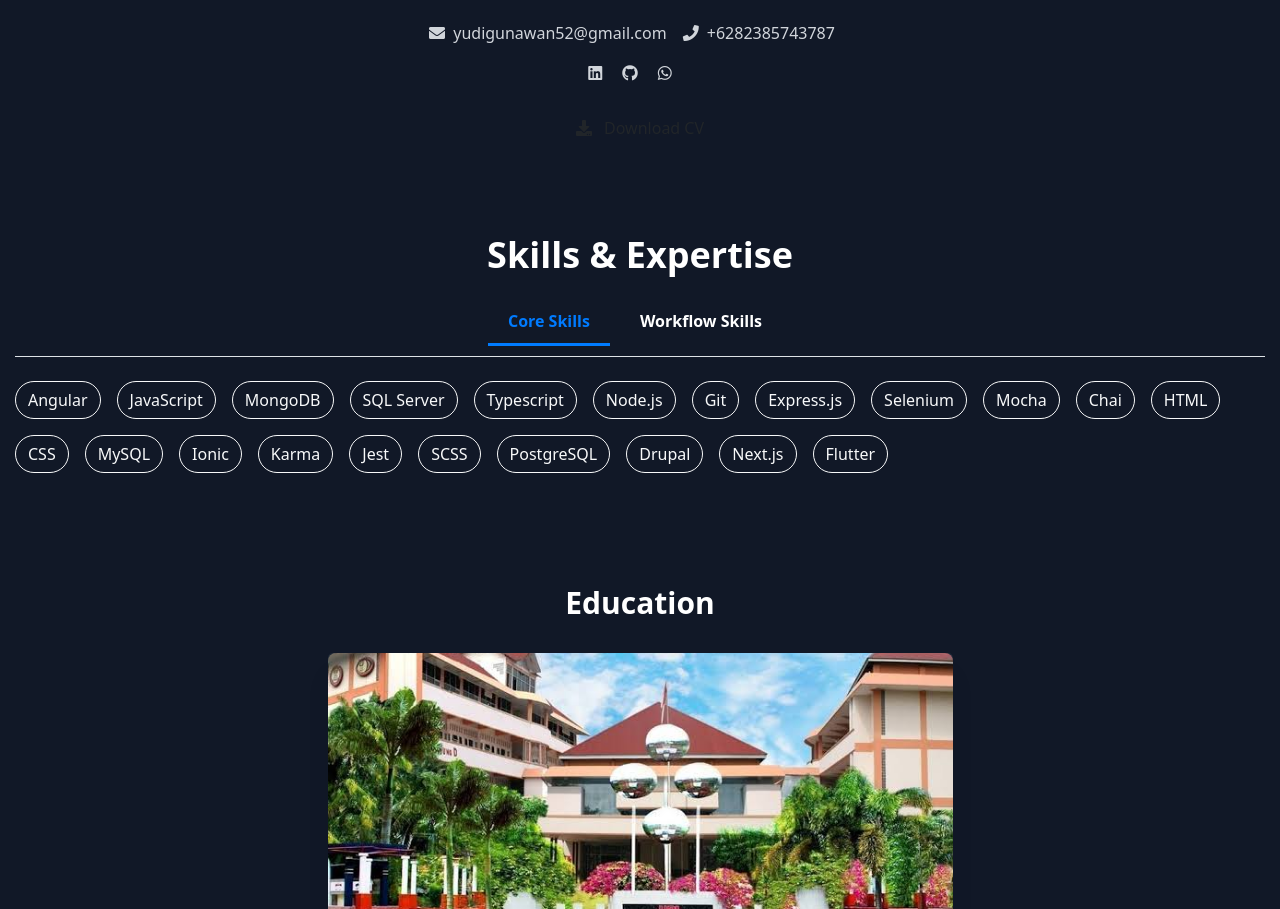
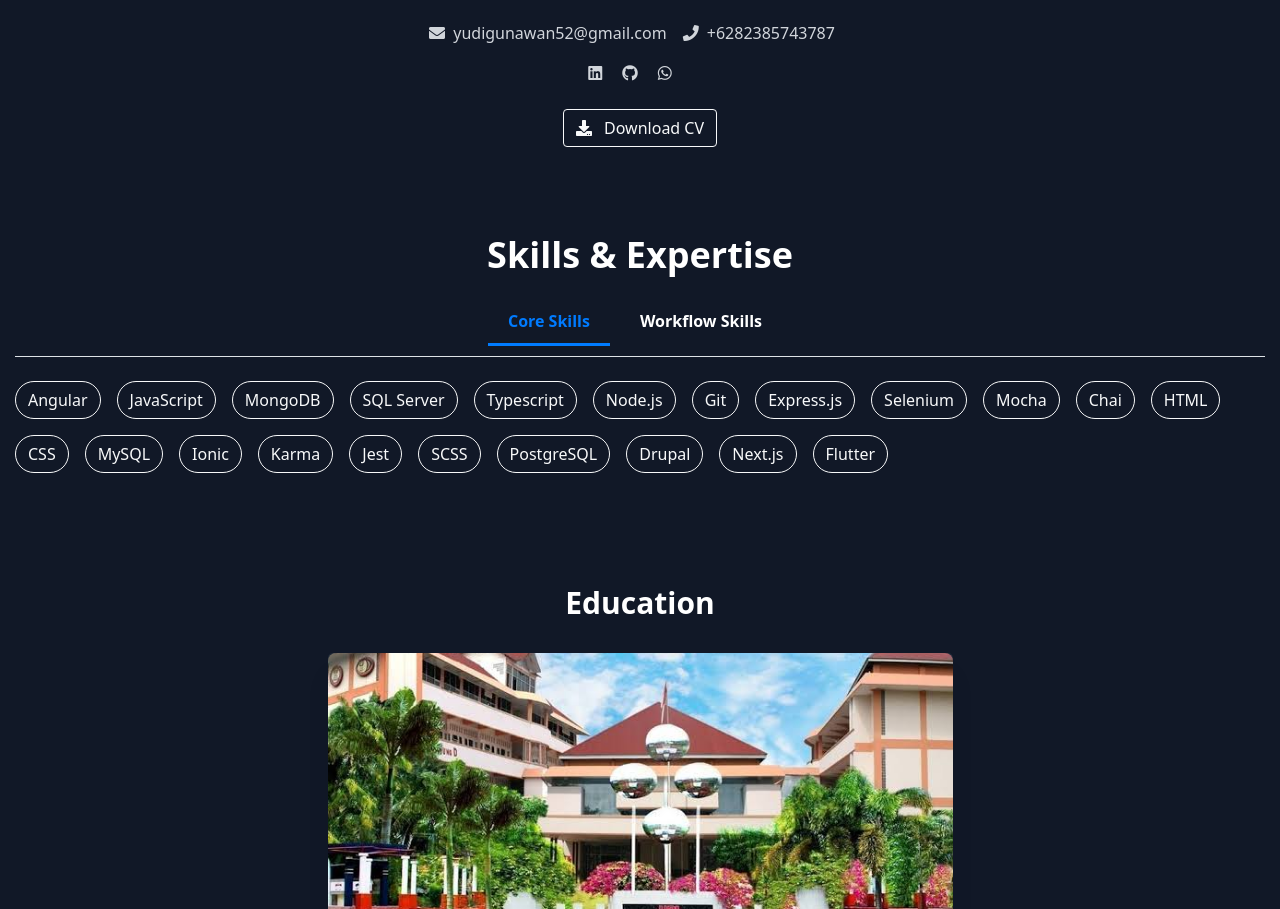
Before and after one commit to cyberyugun/portofolio, a plain HTML site: page index.html in a window 1280 px wide. Shown: the part 1086-1995 px from the top of the page. Drawn offline with nearby package versions, Linux system fonts and the light colour scheme.

Commit message:
color dowload cv

```diff
--- a/index.html
+++ b/index.html
@@ -88,7 +88,7 @@
                         <!-- Add more social media links/icons as needed -->
                     </div>
                     <div class="flex justify-center items-center mt-6">
-                        <a href="Yudi's Resume.pdf" download target="_blank" class="btn btn-outline-white btn-outline">
+                        <a href="Yudi's Resume.pdf" download target="_blank" class="btn btn-outline-light btn-outline">
                             <i class="fas fa-download mr-2"></i> Download CV
                         </a>
                     </div>
```
